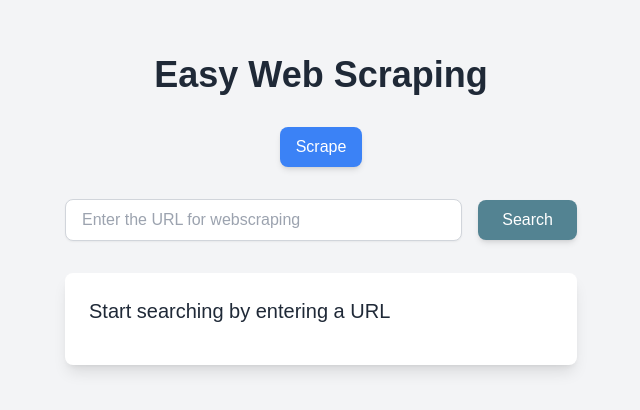
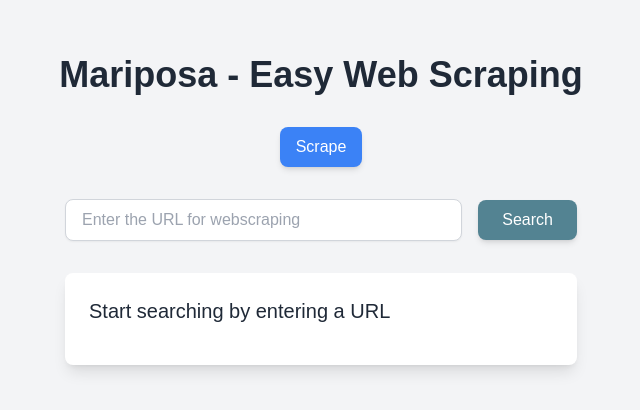
Before and after one commit to alexjamesmx/Hackathon-Browser-AI-Agent-Front, a React (Create React App) app: page / in a window 1280 px wide. Shown: the part 190-600 px from the top of the page, without its empty margins (319-959 px from the left). Built offline with nearby package versions, Linux system fonts and the light colour scheme.

Commit message:
change name Mariposa on the landing page

```diff
--- a/src/App.js
+++ b/src/App.js
@@ -170,7 +170,7 @@
           theme="light"
         />
         <h1 className="text-4xl font-semibold text-gray-800 mb-8">
-          Easy Web Scraping
+          Mariposa - Easy Web Scraping
         </h1>
 
         {/* Tabs */}
```
